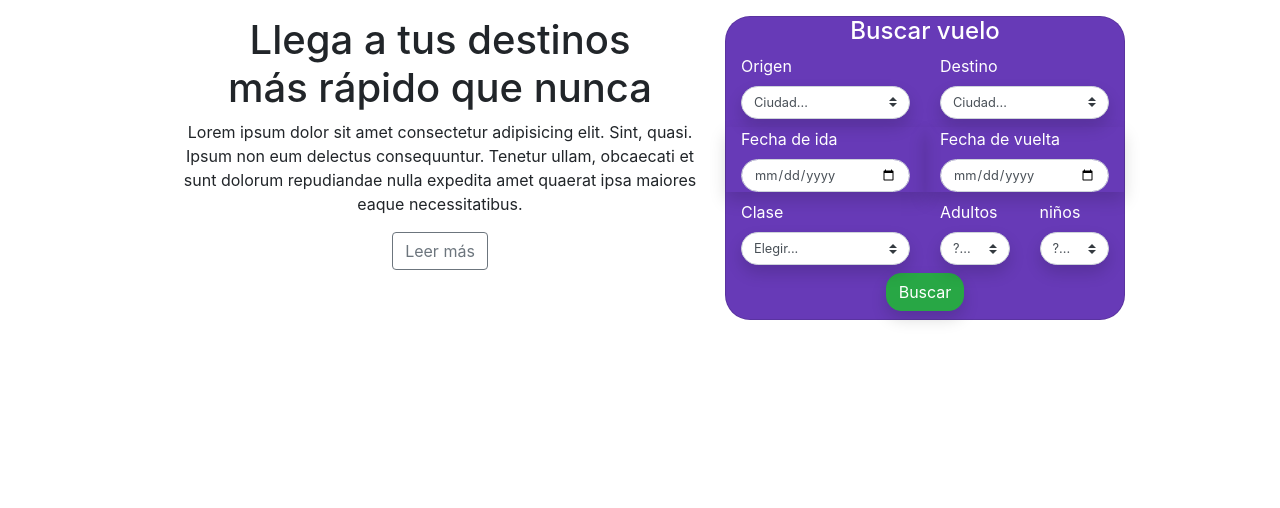
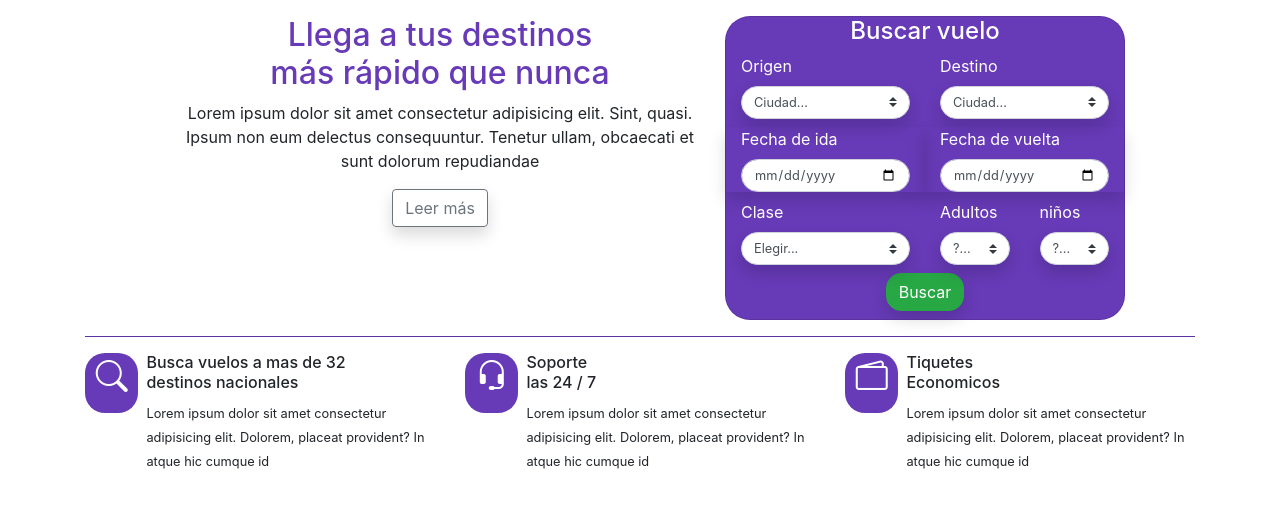
Before and after one commit to jeffos1/proyecto_vuelo, a Flask app: page / in a window 1280 px wide. Shown: the part 64-572 px from the top of the page. Run offline with Flask 2, Linux system fonts and the light colour scheme; some libraries are stand-ins or nearby versions.

Commit message:
informacion e iconos

```diff
--- a/Frontend/static/css/estilo.css
+++ b/Frontend/static/css/estilo.css
@@ -1,9 +1,13 @@
+.bg_purple {
+    background-color: #673ab7;
+}
+
+.text_purple {
+    color: #673ab7;
+}
+
 .radius_10 {
     border-radius: 10px;
-}
-
-.bg_purple {
-    background-color: #673ab7;
 }
 
 .radius_15 {
@@ -18,6 +22,17 @@
     border-radius: 25px;
 }
 
+.box {
+    width: 120px;
+    height: 60px;
+
+}
+
+.bootstrap_icon {
+    font-size: 32px;
+    color: white
+}
+
 .input_text {
     font-size: 0.8rem;
 }
--- a/Frontend/templates/home.html
+++ b/Frontend/templates/home.html
@@ -9,14 +9,13 @@
 <div class="container">
     <div class="row justify-content-sm-center my-3">
         <div class="col-md-6 text-center">
-            <h1>
+            <h2 class="text_purple">
                 Llega a tus destinos <br>
                 más rápido que nunca
-            </h1>
+            </h2>
             <p> Lorem ipsum dolor sit amet consectetur adipisicing elit. Sint, quasi. Ipsum non eum delectus
-                consequuntur. Tenetur ullam, obcaecati et sunt dolorum repudiandae nulla expedita amet quaerat ipsa
-                maiores eaque necessitatibus.</p>
-            <button type="button" class="btn btn-outline-secondary">Leer más</button>
+                consequuntur. Tenetur ullam, obcaecati et sunt dolorum repudiandae </p>
+            <button type="button" class="btn btn-outline-secondary shadow">Leer más</button>
 
 
         </div>
@@ -114,6 +113,50 @@
                     </div>
                   </div>
         </div> -->
+
     </div>
+    <hr class="bg_purple">
+
+    <div class="row">
+        <div class="col-md-4 d-flex flex-row">
+            <div class="radius_20 box bg_purple d-flex justify-content-center align-content-center mr-2">
+                <i class="bi bi-search bootstrap_icon"></i>
+            </div>
+
+            <div class="home_cards">
+                <h6>Busca vuelos a mas de 32 <br>
+                    destinos nacionales</h6>
+                <small>Lorem ipsum dolor sit amet consectetur adipisicing elit. Dolorem, placeat provident? In atque hic
+                    cumque id</small>
+            </div>
+        </div>
+        <div class="col-md-4 d-flex flex-row">
+            <div class="radius_20 box bg_purple d-flex justify-content-center align-content-center mr-2">
+                <i class="bi bi-headset bootstrap_icon"></i>
+            </div>
+
+            <div class="home_cards">
+                <h6>Soporte<br> las 24 / 7</h6>
+                <small>Lorem ipsum dolor sit amet consectetur adipisicing elit. Dolorem, placeat provident? In
+                    atque hic
+                    cumque id</small>
+            </div>
+        </div>
+        <div class="col-md-4 d-flex flex-row">
+
+            <div class="radius_20 box bg_purple d-flex justify-content-center align-content-center mr-2">
+                <i class="bi bi-wallet2 bootstrap_icon"></i>
+                <!-- <i class="bi bi-piggy-bank bootstrap_icon"></i> -->
+            </div>
+
+            <div class="home_cards">
+                <h6>Tiquetes <br>
+                    Economicos</h6>
+                <small>Lorem ipsum dolor sit amet consectetur adipisicing elit. Dolorem, placeat provident? In atque hic
+                    cumque id</small>
+            </div>
+        </div>
+    </div>
+
 </div>
 {% endblock %}
--- a/Frontend/templates/index.html
+++ b/Frontend/templates/index.html
@@ -8,6 +8,7 @@
   <link rel="stylesheet" href="https://cdn.jsdelivr.net/npm/bootstrap@4.5.3/dist/css/bootstrap.min.css"
     integrity="sha384-TX8t27EcRE3e/ihU7zmQxVncDAy5uIKz4rEkgIXeMed4M0jlfIDPvg6uqKI2xXr2" crossorigin="anonymous">
   <link rel="stylesheet" href="../static/css/estilo.css">
+  <link rel="stylesheet" href="https://cdn.jsdelivr.net/npm/bootstrap-icons@1.3.0/font/bootstrap-icons.css">
   {% block head %}{% endblock %}
 </head>
 
```
